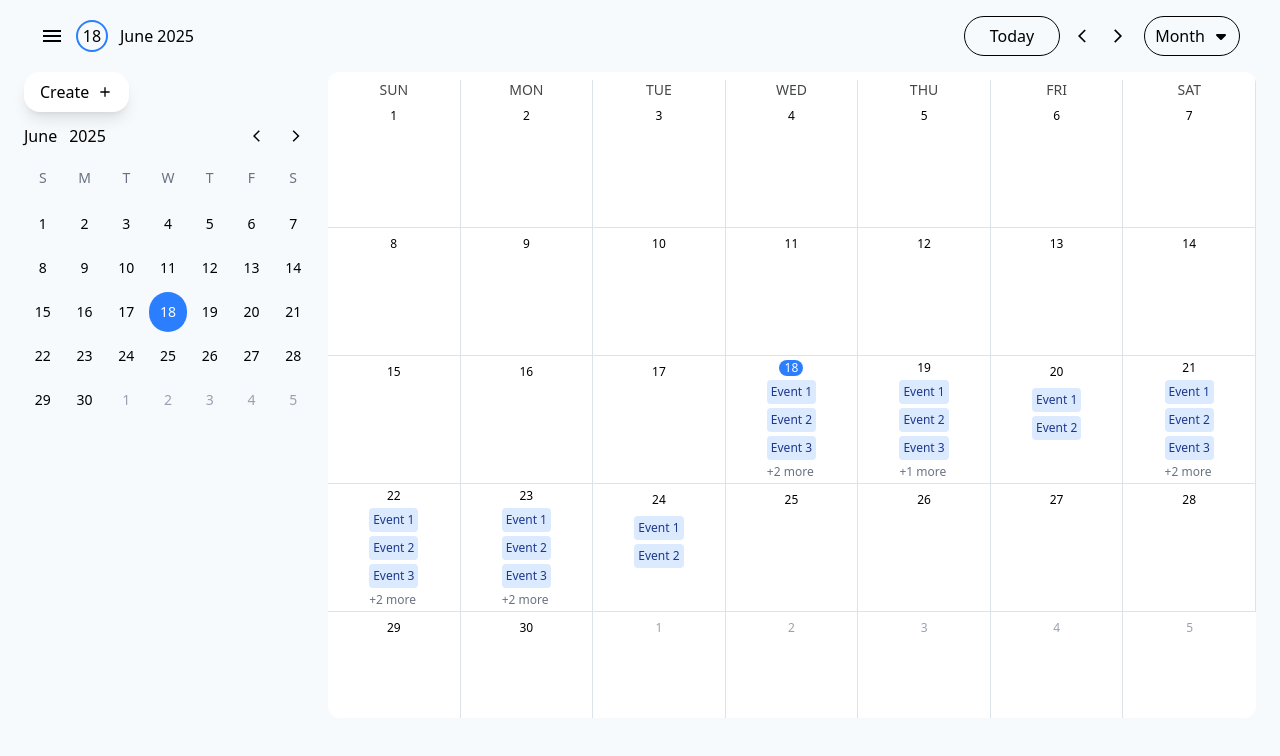
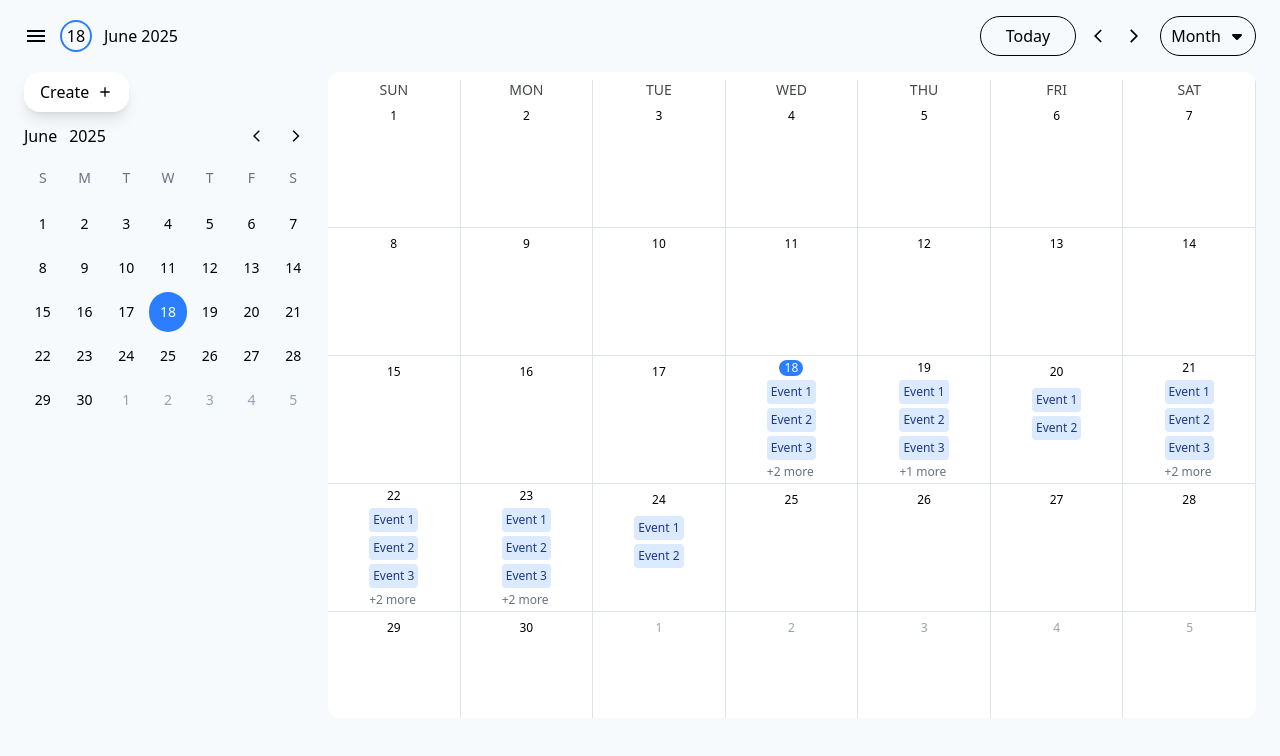
Before and after one commit to mrvicthor/calendar-app, a React (Vite) app: page / in a window 1280 px wide. Shown: the top 756 px of the page. Built offline with nearby package versions, Linux system fonts and the light colour scheme.

Commit message:
edit(header.tsx): edit header spacing

```diff
--- a/src/components/header.tsx
+++ b/src/components/header.tsx
@@ -31,7 +31,7 @@ const Header = () => {
 
   return (
     <>
-      <header className="px-4 h-18">
+      <header className="h-18">
         <nav className="flex items-center justify-between h-full gap-3">
           {layout === "Day" && (
             <button
```
